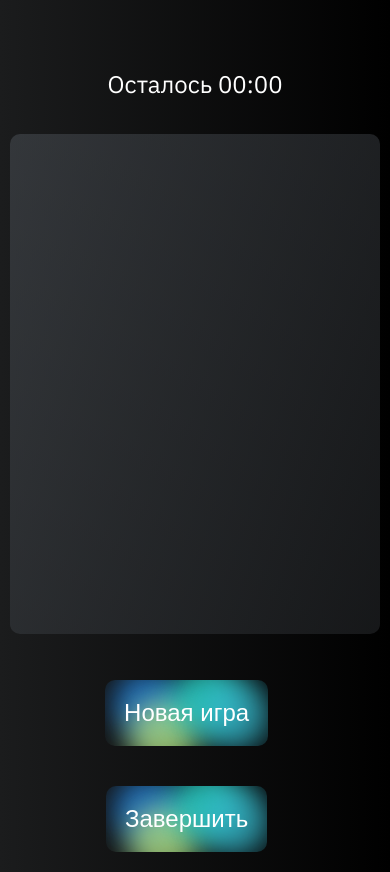
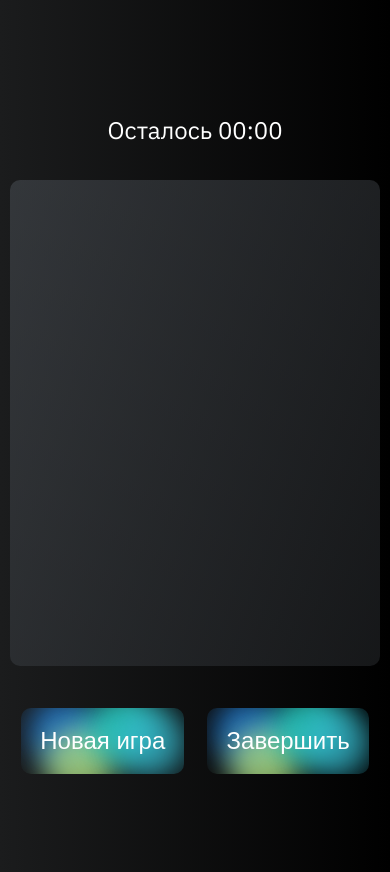
Before and after one commit to Feenny/aim-trainer, a plain HTML site: page index.html in a window 390 px wide. Shown: the part 1660-2532 px from the top of the page. Drawn offline with Linux system fonts and the light colour scheme.

Commit message:
Update styles.css

```diff
--- a/styles.css
+++ b/styles.css
@@ -226,3 +226,21 @@ h1 {
   font-size: 1.5em;
   font-weight: 400;
 }
+
+@media (max-width: 500px) {
+  .board-wrapper {
+    max-height: 60%;
+  }
+  .board {
+    max-height: 100%;
+  }
+  .menu {
+    margin: 0 0.4em;
+  }
+  h3.timer {
+    margin: 1em 0;
+  }
+  .button-wrapper {
+    margin: 2em 0;
+  }
+}
```
